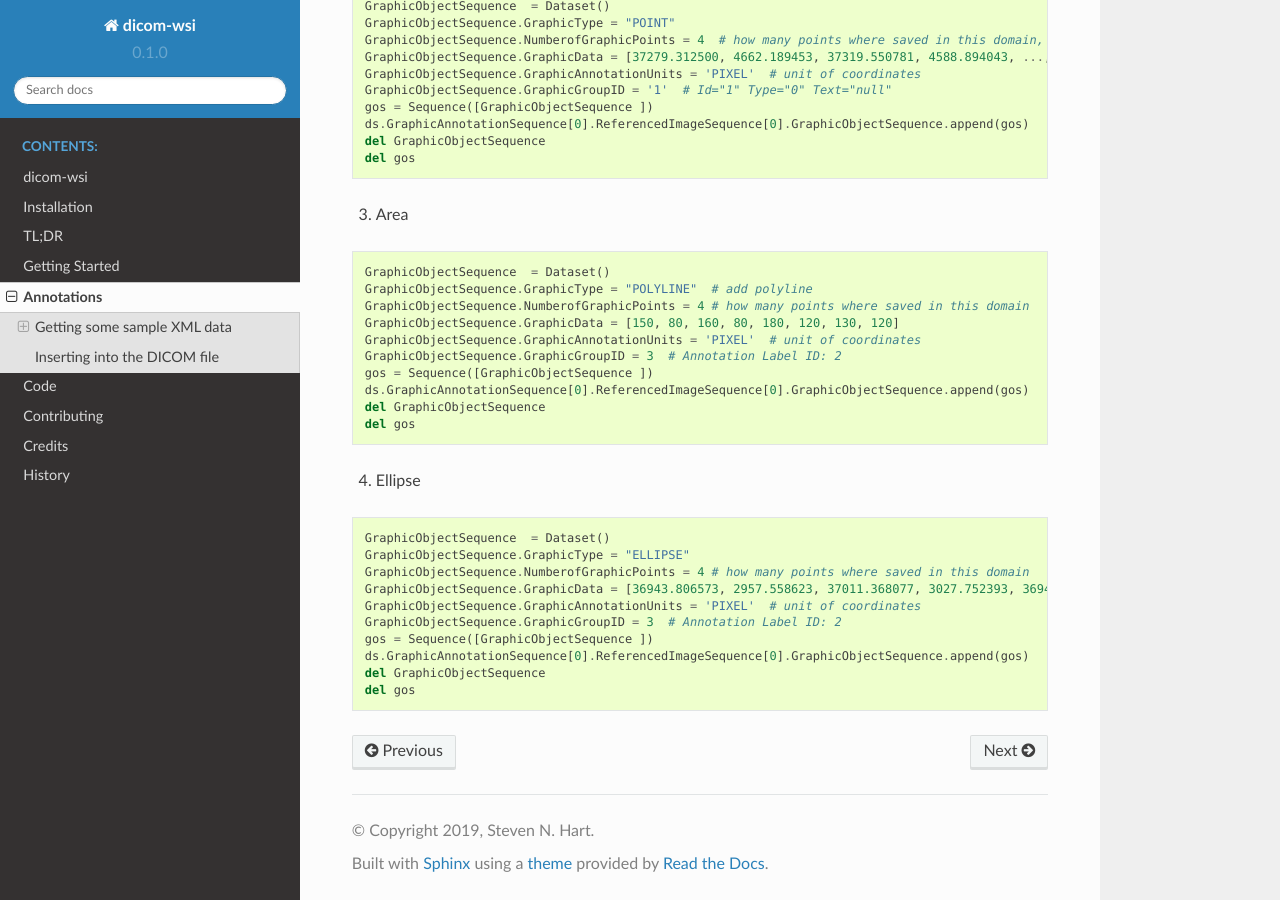
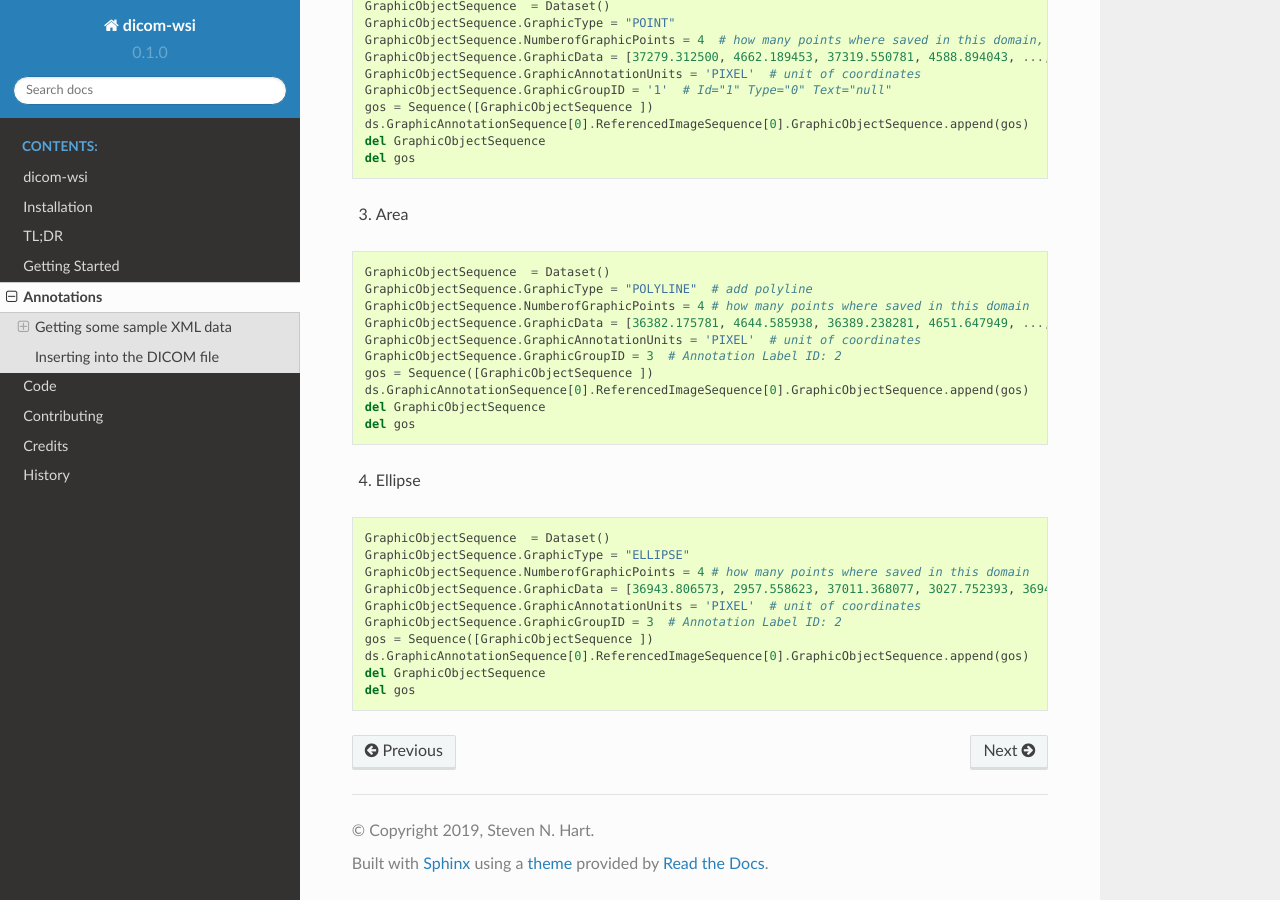
Before and after one commit to Steven-N-Hart/dicom_wsi, a Sphinx documentation site: the page built from docs/annotations.rst, in a window 1280 px wide and 900 px high, scrolled down 3395 px. Built offline with Sphinx 7.4.7 and the Read the Docs theme 2.0.0, drawn with Linux system fonts in a browser that asks for light colours.

Commit message:
Documentation error

```diff
--- a/docs/annotations.rst
+++ b/docs/annotations.rst
@@ -175,7 +175,7 @@ Determine what type of annotation element is needed:
     GraphicObjectSequence  = Dataset()
     GraphicObjectSequence.GraphicType = "POLYLINE"  # add polyline
     GraphicObjectSequence.NumberofGraphicPoints = 4 # how many points where saved in this domain
-    GraphicObjectSequence.GraphicData = [150, 80, 160, 80, 180, 120, 130, 120]
+    GraphicObjectSequence.GraphicData = [36382.175781, 4644.585938, 36389.238281, 4651.647949, ..., ...]
     GraphicObjectSequence.GraphicAnnotationUnits = 'PIXEL'  # unit of coordinates
     GraphicObjectSequence.GraphicGroupID = 3  # Annotation Label ID: 2
     gos = Sequence([GraphicObjectSequence ])
```
